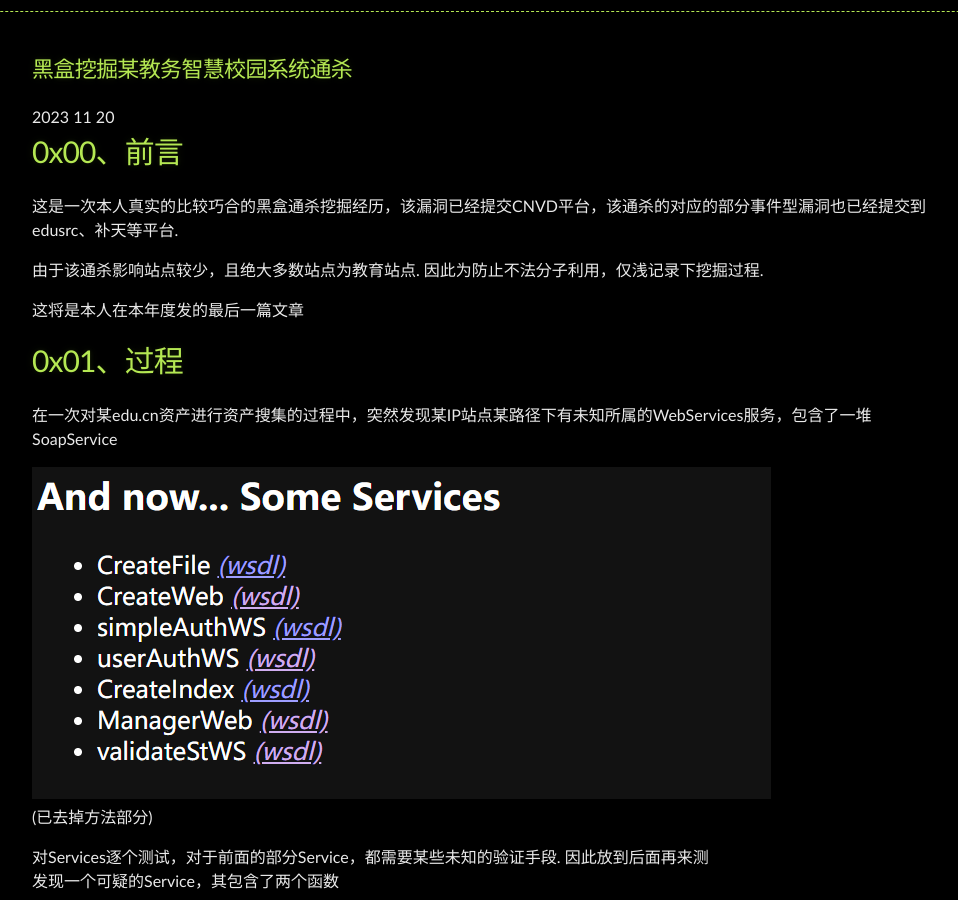
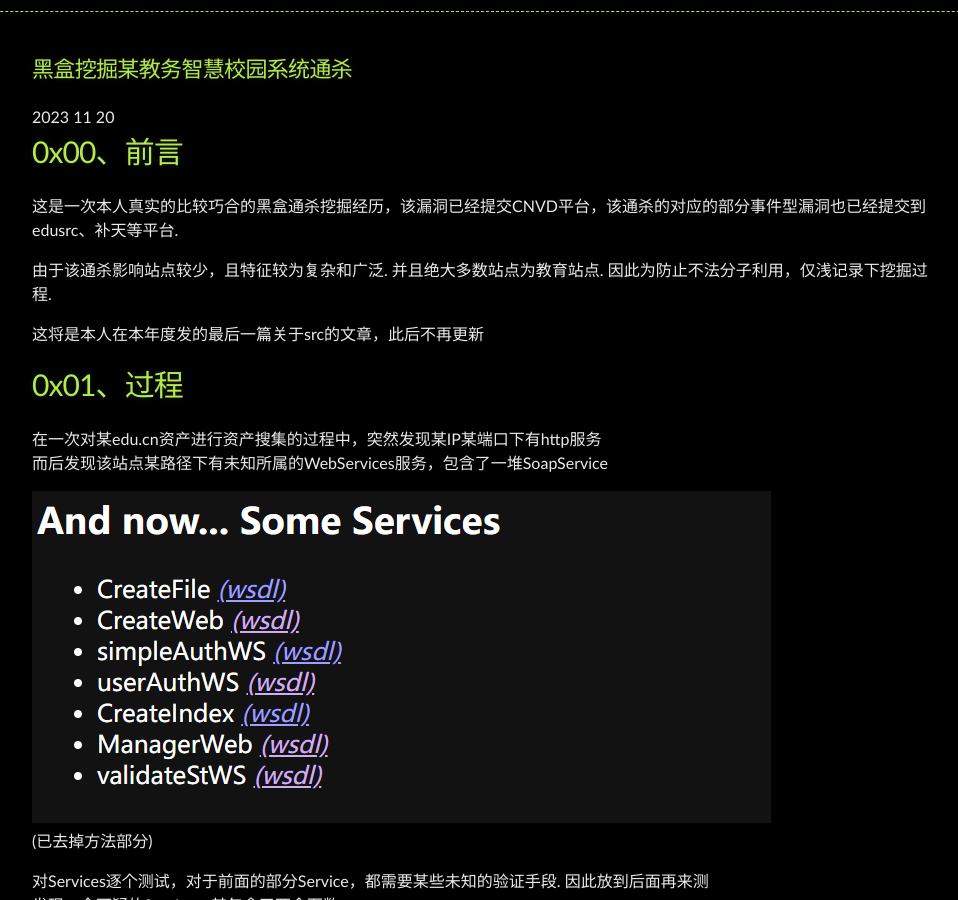
Before and after one commit to Leeyangee/leeyangee.github.io, a Jekyll site: the page built from _posts/2023-11-20-黑盒挖掘某教务智慧校园系统通杀.md, in a window 1280 px wide and 900 px high, scrolled down 398 px. Shown: the whole window, without its empty margins (160-1118 px from the left). Built offline with Jekyll 4.4.1, drawn with Linux system fonts in a browser that asks for light colours; some of the changed text lies outside the part shown.

Commit message:
Update 2023-11-20-黑盒挖掘某教务智慧校园系统通杀.md

```diff
--- a/_posts/2023-11-20-黑盒挖掘某教务智慧校园系统通杀.md
+++ b/_posts/2023-11-20-黑盒挖掘某教务智慧校园系统通杀.md
@@ -7,13 +7,14 @@ published: true
 
 这是一次本人真实的比较巧合的黑盒通杀挖掘经历，该漏洞已经提交CNVD平台，该通杀的对应的部分事件型漏洞也已经提交到edusrc、补天等平台.
 
-由于该通杀影响站点较少，且绝大多数站点为教育站点. 因此为防止不法分子利用，仅浅记录下挖掘过程.
+由于该通杀影响站点较少，且特征较为复杂和广泛. 并且绝大多数站点为教育站点. 因此为防止不法分子利用，仅浅记录下挖掘过程.
 
-这将是本人在本年度发的最后一篇文章
+这将是本人在本年度发的最后一篇关于src的文章，此后不再更新
 
 # [](#header-1)0x01、过程
 
-在一次对某edu.cn资产进行资产搜集的过程中，突然发现某IP站点某路径下有未知所属的WebServices服务，包含了一堆SoapService
+在一次对某edu.cn资产进行资产搜集的过程中，突然发现某IP某端口下有http服务
+而后发现该站点某路径下有未知所属的WebServices服务，包含了一堆SoapService
 
 ![图片](/image/2023-11-16-7.png)
 (已去掉方法部分)
@@ -38,6 +39,7 @@ error: The element type "meta" must be terminated by the matching end-tag ""
 
 ![图片](/image/2023-11-16-4.png)
 
+绕了半天xml文档，才发现waf根本没有检测xml里面的内容.
 最终，换了几个UA和敏感header后，终于成功返回了一堆信息
 
 ![图片](/image/2023-11-16-6.png)
```
